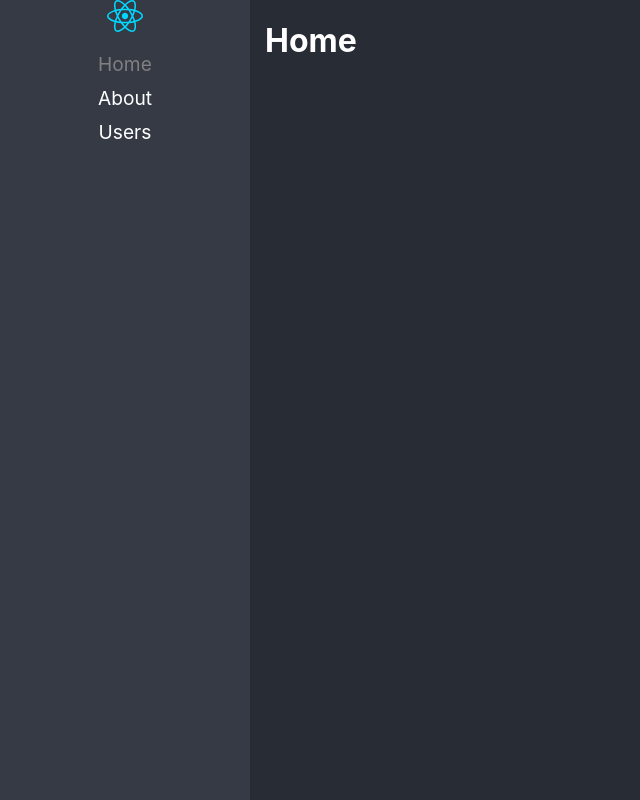
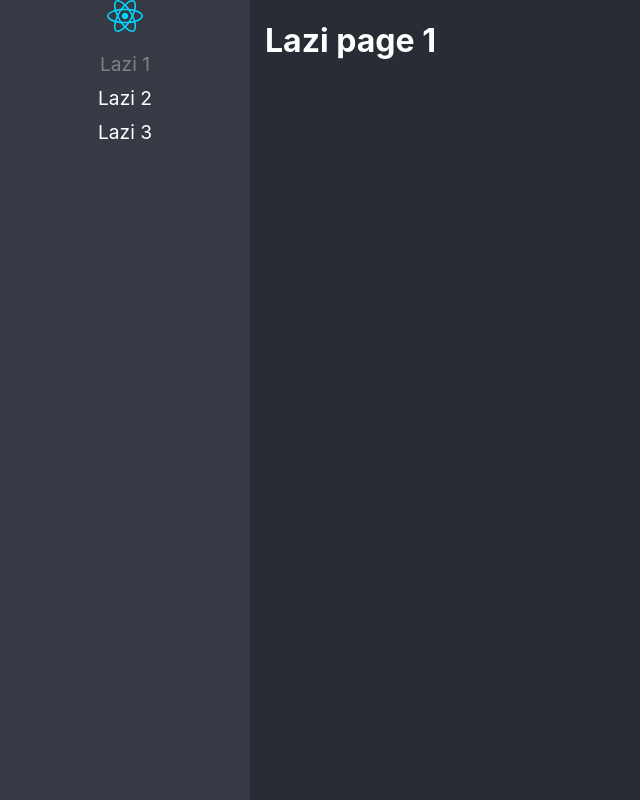
Before and after one commit to chmalo/react-pro, a React (Vite) app: page /lazi1 in a window 1280 px wide. Before the commit this address led to /home. Shown: the whole page, without its empty margins (0-640 px from the left). Built offline with nearby package versions, Linux system fonts and the light colour scheme.

Commit message:
laziload

```diff
--- a/src/components/About.tsx
+++ /dev/null
@@ -1,11 +0,0 @@
-import {FC} from "react";
-
-interface Props {}
-
-export const About: FC<Props> = () => {
-    return (
-        <>
-            <h1>About</h1>
-        </>
-    );
-};
--- a/src/components/Home.tsx
+++ /dev/null
@@ -1,11 +0,0 @@
-import {FC} from "react";
-
-interface Props {}
-
-export const Home: FC<Props> = () => {
-    return (
-        <>
-            <h1>Home</h1>
-        </>
-    );
-};
--- a/src/components/Users.tsx
+++ /dev/null
@@ -1,11 +0,0 @@
-import {FC} from "react";
-
-interface Props {}
-
-export const Users: FC<Props> = () => {
-    return (
-        <>
-            <h1>Users</h1>
-        </>
-    );
-};
--- a/src/components/index.ts
+++ /dev/null
@@ -1,3 +0,0 @@
-export * from "./Home"
-export * from "./About"
-export * from "./Users"
--- /dev/null
+++ b/src/lazyload/pages/index.ts
@@ -0,0 +1,3 @@
+export * from "./laziPage1"
+export * from "./laziPage2"
+export * from "./laziPage3"
--- /dev/null
+++ b/src/lazyload/pages/laziPage1.tsx
@@ -0,0 +1,11 @@
+import {FC} from "react";
+
+interface Props {};
+
+export const LaziPage1 = () => {
+    return (
+        <>
+            <h1>Lazi page 1</h1>
+        </>
+    );
+};
--- /dev/null
+++ b/src/lazyload/pages/laziPage2.tsx
@@ -0,0 +1,11 @@
+import {FC} from "react";
+
+interface Props {};
+
+export const LaziPage2 = () => {
+    return (
+        <>
+            <h1>Lazi page 2</h1>
+        </>
+    );
+};
--- /dev/null
+++ b/src/lazyload/pages/laziPage3.tsx
@@ -0,0 +1,11 @@
+import {FC} from "react";
+
+interface Props {};
+
+export const LaziPage3 = () => {
+    return (
+        <>
+            <h1>Lazi page 3</h1>
+        </>
+    );
+};
--- a/src/routes/AppRouters.tsx
+++ b/src/routes/AppRouters.tsx
@@ -1,45 +1,39 @@
-import {FC} from "react";
 import {BrowserRouter, Navigate, NavLink, Route, Routes} from "react-router-dom";
-import logo from "../assets/react.svg"
-import {About, Home, Users} from "../components";
+import logo from "../assets/react.svg";
+import {routes, Route as InterfaceRoute} from "./routes";
 
-interface Props {}
-
-export const AppRouters: FC<Props> = () => {
-
-
+export const AppRouters = () => {
     return (
         <BrowserRouter>
             <div className="main-layout">
                 <nav>
                     <img src={logo} alt="Logo react" />
                     <ul>
-                        <li>
-                            <NavLink to="/home"
-                                     className={({isActive}) => isActive ? 'nav-active' : ''}>
-                                Home
-                            </NavLink>
-                        </li>
-                        <li>
-                            <NavLink to="/about"
-                                     className={({isActive}) => isActive ? 'nav-active' : ''}>
-                                About
-                            </NavLink>
-                        </li><li>
-                        <NavLink to="/users"
-                                 className={({isActive}) => isActive ? 'nav-active' : ''}>
-                            Users
-                        </NavLink>
-                    </li>
+                        {
+                            routes.map(({to, name}: InterfaceRoute) => (
+                            <li key={to}>
+                                <NavLink to={to}
+                                    className={({isActive}) =>
+                                        isActive ? 'nav-active' : ''}
+                                >
+                                    {name}
+                                </NavLink>
+                            </li>
+                            ))
+                        }
                     </ul>
                 </nav>
 
                 <Routes>
-                    <Route path="/about" element={<About />}/>
-                    <Route path="/users" element={<Users />}/>
-                    <Route path="/home" element={<Home />}/>
-
-                    <Route path="/*" element={<Navigate to="/home" replace /> }/>
+                    {
+                        routes.map(({path, Component}: InterfaceRoute) => (
+                            <Route key={path}
+                                path={path}
+                                element={<Component />}
+                            />
+                        ))
+                    }
+                    <Route path="/*" element={<Navigate to={routes[0].to} replace /> }/>
                 </Routes>
             </div>
         </BrowserRouter>
--- /dev/null
+++ b/src/routes/routes.ts
@@ -0,0 +1,30 @@
+import {LaziPage1, LaziPage2, LaziPage3} from "../lazyload/pages";
+
+export interface Route {
+    to: string,
+    path: string,
+    Component: () => JSX.Element
+    name: string
+}
+
+
+export const routes: Route[] = [
+    {
+    to: '/lazi1',
+    path: 'lazi1',
+    Component: LaziPage1,
+    name: 'Lazi 1'
+    },
+    {
+    to: '/lazi2',
+    path: 'lazi2',
+    Component: LaziPage2,
+    name: 'Lazi 2'
+    },
+    {
+    to: '/lazi3',
+    path: 'lazi3',
+    Component: LaziPage3,
+    name: 'Lazi 3'
+    },
+]
```
